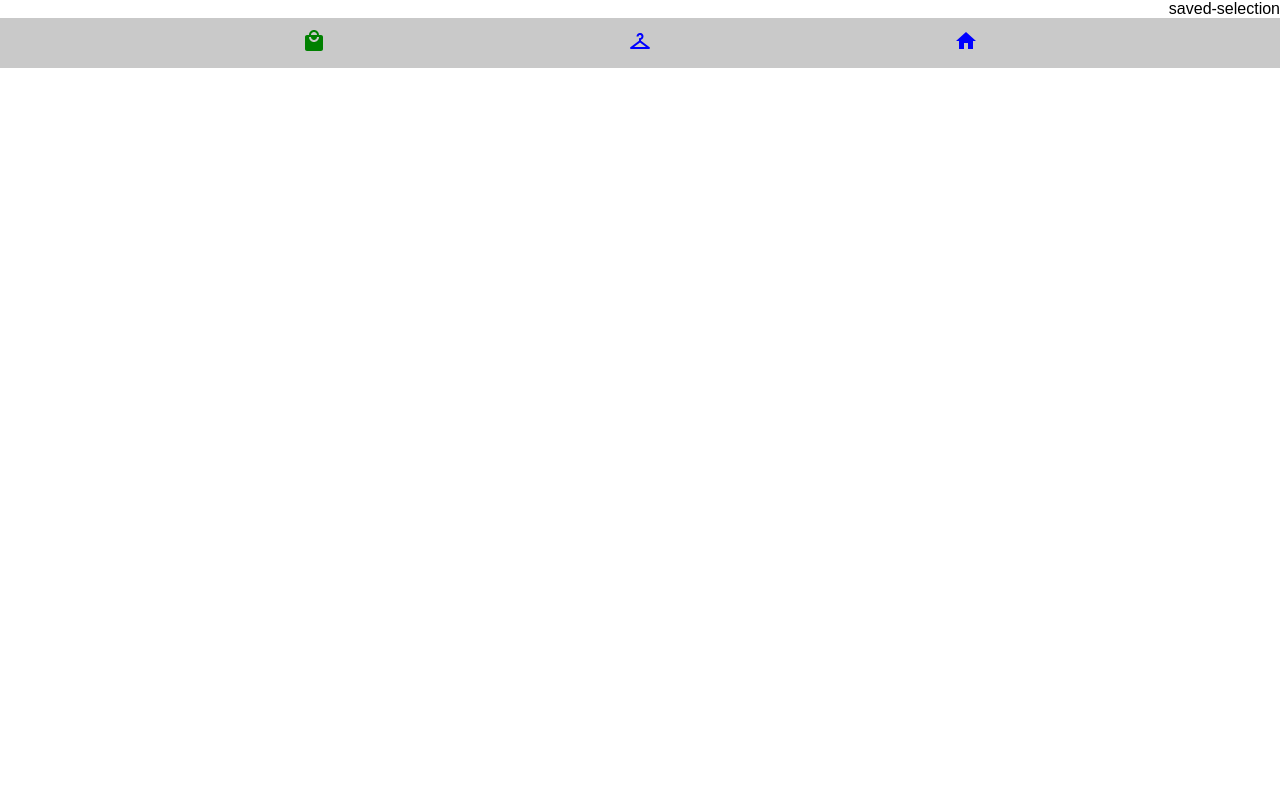
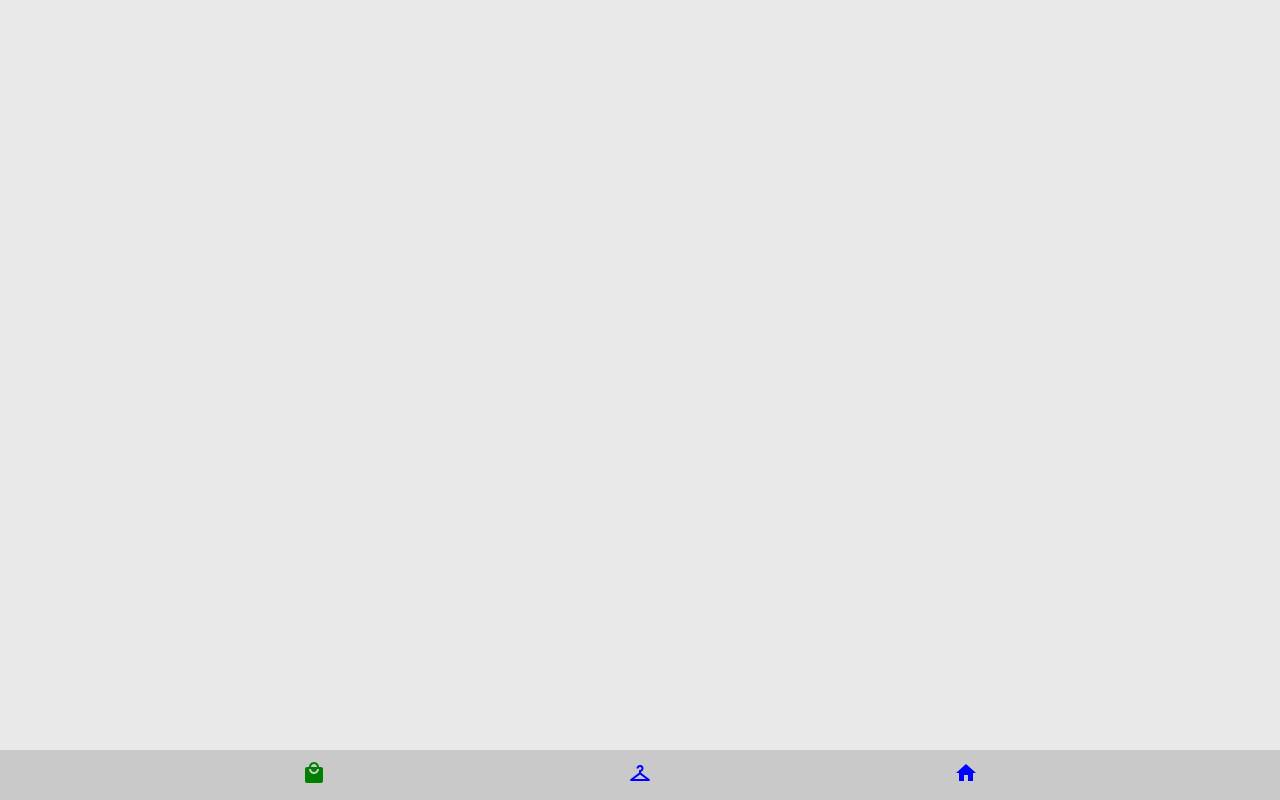
Before and after one commit to shmuelbd/matching-clothes, a React (Create React App) app: page /saved-selection in a window 1280 px wide. Built offline with nearby package versions, Linux system fonts and the light colour scheme.

Commit message:
implement steps and store in redux

```diff
--- a/src/pages/clothing-store/clothing-store/box.tsx
+++ b/src/pages/clothing-store/clothing-store/box.tsx
@@ -1,7 +1,6 @@
 import styled from 'styled-components';
 import AddOutlinedIcon from '@mui/icons-material/AddOutlined';
-import { useMemo, useState } from 'react';
-import { changeSteps } from '../../../redux/slices/userServices';
+import { changeSteps, saveColletion, setTempSaves } from '../../../redux/slices/userServices';
 import { useAppDispatch, useAppSelector } from '../../../redux/hooks';
 
 const Container = styled.div`
@@ -46,6 +45,7 @@ type Props = {
     color: string
     size: string
     type: string
+    id: number
 }
 
 
@@ -68,9 +68,14 @@ const Box = (props: Props) => {
         default:
     }
 
+    const nextStep = () => {
+        dispatch(changeSteps(step + 1))
+        dispatch(setTempSaves(props.id))
+    }
+
     return (
         <Container>
-            <Button onClick={() => dispatch(changeSteps(step + 1))}>
+            <Button onClick={() => nextStep()}>
                 <AddOutlinedIcon />
             </Button>
             <TextBox>
--- a/src/pages/clothing-store/clothing-store/index.tsx
+++ b/src/pages/clothing-store/clothing-store/index.tsx
@@ -14,7 +14,6 @@ overflow-y: scroll;
 
 type Props = {
     filterClothes: any
-
 }
 type ItemType = {
     brand: string
@@ -24,13 +23,14 @@ type ItemType = {
     type: string
 }
 
+
 const Clothing = (props: Props) => {
 
     return (
         <Container>
             {
                 props.filterClothes.map((item: ItemType, index: number) => (
-                    <Box brand={item.brand} color={item.color} size={item.size} type={item.type} key={index} />
+                    <Box brand={item.brand} color={item.color} size={item.size} type={item.type} id={item.id} key={index} />
                 ))
             }
         </Container>
--- a/src/pages/clothing-store/index.tsx
+++ b/src/pages/clothing-store/index.tsx
@@ -1,9 +1,11 @@
 import { useEffect, useState } from 'react';
 import styled from 'styled-components';
-import { useAppSelector } from '../../redux/hooks';
+import { useAppDispatch, useAppSelector } from '../../redux/hooks';
 import Clothing from './clothing-store';
 import Filter from './filter';
 import Steps from './steps';
+import { useNavigate } from "react-router-dom";
+import { changeSteps, saveColletion, setChoice, setTempSaves } from '../../redux/slices/userServices';
 
 const Container = styled.div`
 height: calc(100% - 50px);
@@ -23,10 +25,16 @@ export type ItemType = {
 }
 
 const ClothingStore = (props: Props) => {
+    let navigate = useNavigate();
+    const dispatch = useAppDispatch()
+
     const clothes = useAppSelector((state) => state.clothes.data)
     const choice = useAppSelector((state) => state.userServices.choice)
     const step = useAppSelector((state) => state.userServices.step)
+    const tempSaves = useAppSelector((state) => state.userServices.tempsaves)
     const [filterClothes, setfilterClothes] = useState<ItemType[]>(clothes.filter((item: ItemType) => item.type === choice))
+    const [time, setTime] = useState<any>(new Date())
+
 
     let types = ["shoes", "shirt", "pants"]
     if (choice === "shirt")
@@ -37,6 +45,18 @@ const ClothingStore = (props: Props) => {
 
     useEffect(() => {
         setfilterClothes(clothes.filter((item: ItemType) => item.type === types[step]))
+        if (step === 3) {
+            navigate("/saved-selection")
+            dispatch(changeSteps(0))
+            dispatch(setChoice(""))
+            const endTime: any = new Date()
+            const total: any = endTime - time
+            const totalTime = `${new Date(total).getMinutes()}:${new Date(total).getSeconds()}`
+            const create = Date()
+            dispatch(saveColletion({ items: tempSaves, date: create, total: totalTime }))
+            dispatch(setTempSaves([]))
+        }
+
     }, [step])
 
 
--- /dev/null
+++ b/src/pages/saved-selection/box/index.tsx
@@ -0,0 +1,11 @@
+import React from 'react'
+
+type Props = { id: number }
+
+const Box = (props: Props) => {
+    return (
+        <div>Box</div>
+    )
+}
+
+export default Box
--- a/src/pages/saved-selection/index.tsx
+++ b/src/pages/saved-selection/index.tsx
@@ -1,10 +1,31 @@
 import React from 'react'
+import { useAppSelector } from '../../redux/hooks'
+import styled from 'styled-components';
+import Box from './box';
+
+
+const Container = styled.div`
+padding-top: 250px;
+height: calc(100% - 50px);
+width: 100%;
+background-color: #e9e9e9;
+`;
 
 type Props = {}
 
 const SavedSelection = (props: Props) => {
+    const saves = useAppSelector((state) => state.userServices.savedSelection)
+    console.log(saves);
+
     return (
-        <div>saved-selection</div>
+        <Container>
+            {
+                saves.map((item: number, index: number) => (
+                    <Box id={item} key={index} />
+                ))
+            }
+
+        </Container>
     )
 }
 
--- a/src/redux/slices/userServices.tsx
+++ b/src/redux/slices/userServices.tsx
@@ -1,12 +1,19 @@
 import { createSlice, PayloadAction } from '@reduxjs/toolkit'
+
+type saveCollectionType = {
+    items: Number[],
+    date: string,
+    time: string
+}
 
 export const userSlice = createSlice({
     name: 'userServices',
     initialState: {
         choice: "",
         savedSelection: [],
-        step: 0
-
+        step: 0,
+        time: "",
+        tempsaves: []
     },
     reducers: {
         setChoice: (state: any, action: PayloadAction<any>) => {
@@ -15,11 +22,18 @@ export const userSlice = createSlice({
         changeSteps: (state: any, action: PayloadAction<any>) => {
             state.step = action.payload
         },
-
-
+        saveColletion: (state: any, action: PayloadAction<any>) => {
+            state.savedSelection.push(action.payload)
+        },
+        setTempSaves: (state: any, action: PayloadAction<any>) => {
+            state.tempsaves.push(action.payload)
+        },
+        setTime: (state: any, action: PayloadAction<any>) => {
+            state.time = action.payload
+        },
     },
 })
 
-export const { setChoice, changeSteps } = userSlice.actions
+export const { setChoice, changeSteps, saveColletion, setTempSaves } = userSlice.actions
 
 export default userSlice.reducer
```
